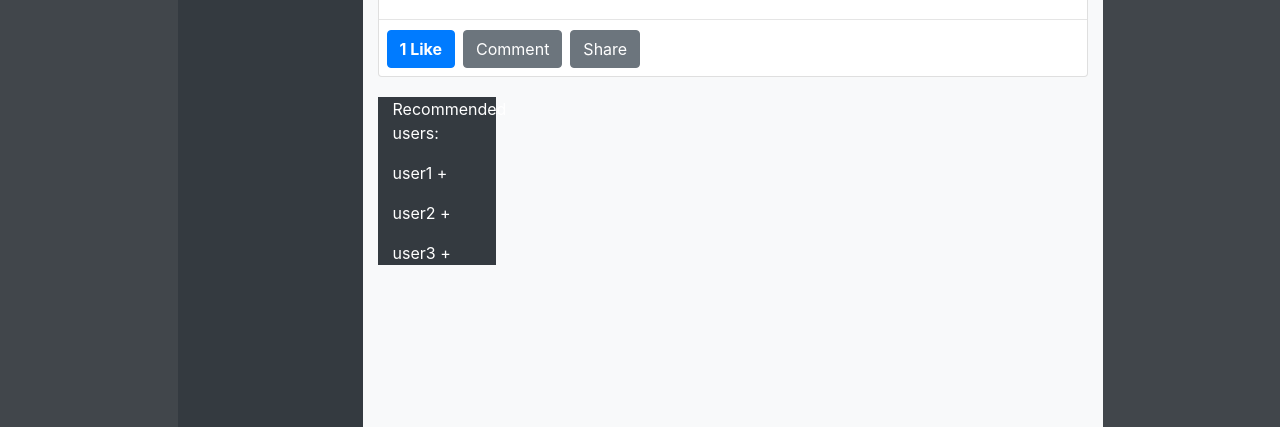
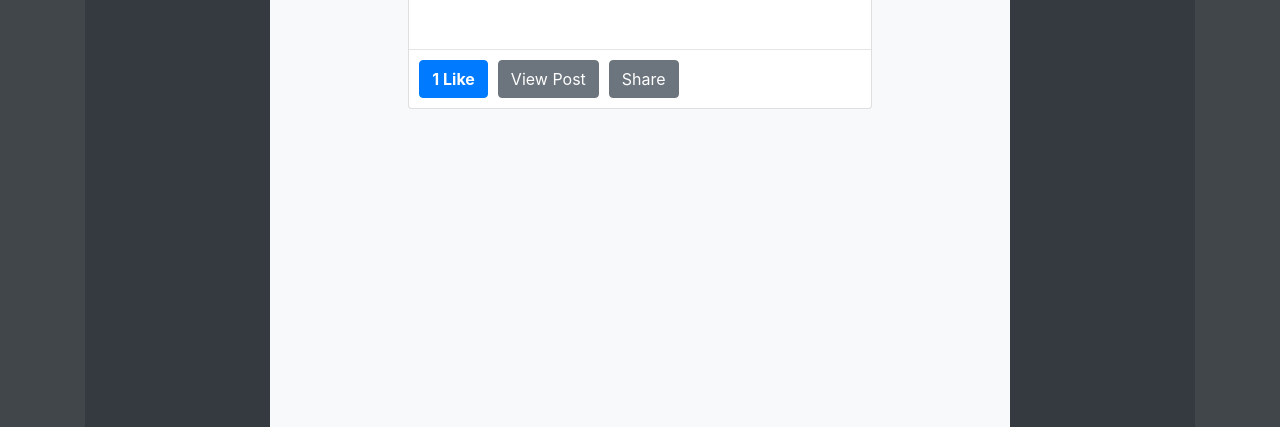
Before and after one commit to nativepapaya/Spring-2022-Senior-Project, a Django app: page /explore in a window 1280 px wide. Shown: the part 429-856 px from the top of the page. Run offline with Django 3.2, Linux system fonts and the light colour scheme; a user stored in the database is signed in; tables that the repository leaves empty hold one stand-in row (values such as "Sample post"); grey boxes marked "Sample" are stand-in pictures; some libraries are stand-ins or nearby versions.

Commit message:
Style alignment, view post from comments button

```diff
--- a/sprecpro/templates/explore.html
+++ b/sprecpro/templates/explore.html
@@ -13,11 +13,50 @@
 
       <!--Create posts-->
       {% for post in posts %}
-      <div class="infinite-item">
-        <div class="card" style="margin:20px 0px 20px 0px">
+      <div class="row justify-content-center d-flex">
+        <div class="col-md-8">
+          <div class="card">
             <div class="card-header">
               <img src="{{ post.profile.avatar }}" width="25" height="25" />
               <span><b>{{ post.user_id.first_name }}</b> @{{ post.user_id.first_name }}</span>
+              {% if post.user_id == request.user %}
+                  <!-- Button trigger modal -->
+                <button type="button" class="btn btn-primary" data-toggle="modal" data-target="#exampleModal">
+                  Edit
+                </button>
+                <form type="POST" action="{% url 'post.edit' post.id %}">
+                  <!-- Modal -->
+                  <div class="modal fade" id="exampleModal" tabindex="-1" role="dialog" aria-labelledby="exampleModalLabel" aria-hidden="true">
+                    <div class="modal-dialog" role="document">
+                      <div class="modal-content">
+                        <div class="modal-header">
+                          <h5 class="modal-title" id="exampleModalLabel">Edit Post</h5>
+                          <button type="button" class="close" data-dismiss="modal" aria-label="Close">
+                            <span aria-hidden="true">&times;</span>
+                          </button>
+                        </div>
+                        <div class="modal-body">
+                          <div class="mb-2">
+                            <label class="form-label">Title</label>
+                            <input class="form-control" type="text" name="title" id="title" placeholder="Title"></input>
+                          </div>
+                          <div class="mb-2">
+                            <label class="form-label">Description</label>
+                            <input class="form-control" type="text" name="description" id="description" placeholder="Description"></input>
+                          </div>
+                        </div>
+                        <div class="modal-footer">
+                          <button type="button" class="btn btn-secondary" data-dismiss="modal">Close</button>
+                          <button type="submit" class="btn btn-primary">Edit</button>
+                        </div>
+                      </div>
+                    </div>
+                  </div>
+                </form>
+                <form type="POST" action="{% url 'post.delete' post.id %}">
+                  <button type="submit" class="btn btn-danger">Delete</button>
+                </form>
+              {% endif %}
             </div>
             <div class="card-body">
               <h5 class="card-title">{{ post.title }}</h5>
@@ -42,7 +81,7 @@
             <hr>
             <div class="card-subtitle d-flex flex-row">
               {% isLiked post user as liked %}
-            <span class="ml-2 mb-2">
+              <span style="margin:0px 0px 10px 10px">
               {% if liked %}
                 <form action="{% url 'unlike_post' post.pk %}" method="POST">
                   {% csrf_token %}
@@ -57,10 +96,15 @@
                 </form>
               {% endif %}
               </span>
-            <button class="btn btn-secondary mb-2 ml-2">Comment</button>
-            <button class="btn btn-secondary mb-2 ml-2">Share</button>
+              <form action="{% url 'post.view' post.pk %}">
+                <button type="submit" class="btn btn-secondary" style="margin:0px 0px 10px 10px">View Post</button>
+              </form>
+              <button class="btn btn-secondary" style="margin:0px 0px 10px 10px">Share</button>
             </div>
           </div>
+        </div>
+      </div>
+      <br/>
       {% endfor %}
 
 
--- a/sprecpro/templates/home.html
+++ b/sprecpro/templates/home.html
@@ -98,7 +98,9 @@
                   </form>
                 {% endif %}
                 </span>
-                <button class="btn btn-secondary" style="margin:0px 0px 10px 10px">Comment</button>
+                <form action="{% url 'post.view' post.pk %}">
+                  <button type="submit" class="btn btn-secondary" style="margin:0px 0px 10px 10px">View Post</button>
+                </form>
                 <button class="btn btn-secondary" style="margin:0px 0px 10px 10px">Share</button>
               </div>
             </div>
--- a/sprecpro/views.py
+++ b/sprecpro/views.py
@@ -292,7 +292,7 @@ def updateProfile(request, user_id):
     pronouns = profile.pronouns
 
   if featured == '':
-    featured = profile.featured
+    featured = profile.featured_played_uid
 
   profile.age = age
   profile.bio = bio
```
Also changed, not shown: sprecpro/templates/profile.html (+24 -1 lines). Lines whose indentation alone changed are shown as unchanged.
